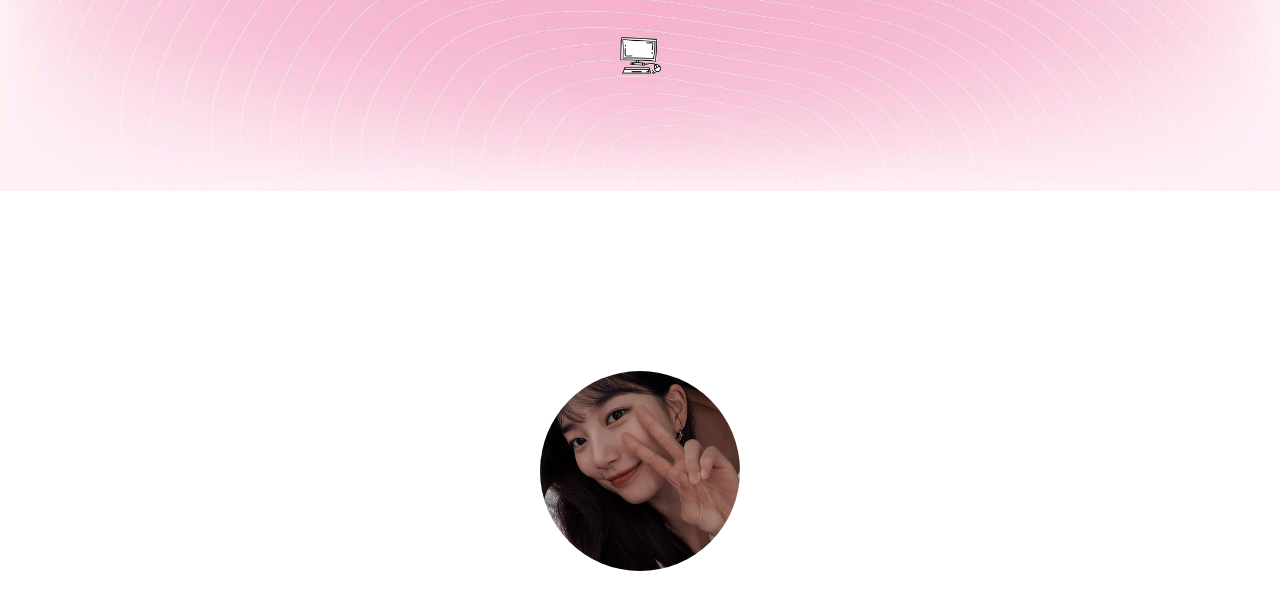
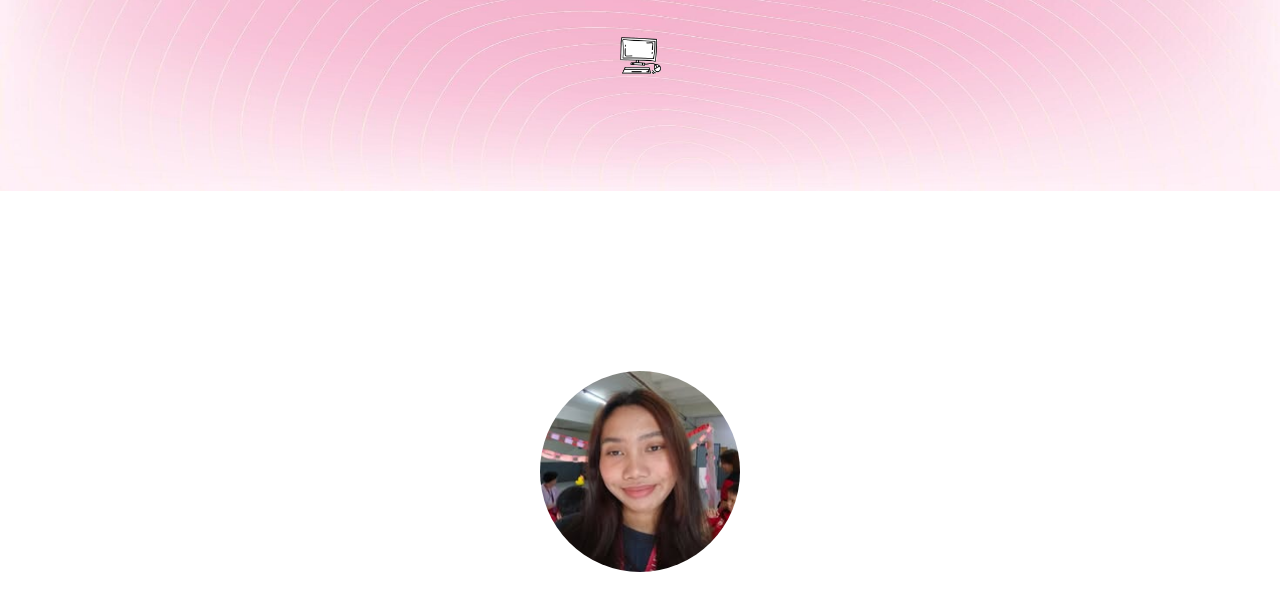
Before and after one commit to crea17/Kreah-Mejica-Site, a plain HTML site: page index.html in a window 1280 px wide. Shown: the part 209-800 px from the top of the page. Drawn offline with Linux system fonts and the light colour scheme; a web font is replaced by a local one.

Commit message:
Update index.html

```diff
--- a/index.html
+++ b/index.html
@@ -22,7 +22,7 @@
 
     <div class="middle-container">
         <div class="profile">
-            <img src="img/me.png" alt="me">
+            <img src="img/profi.png" alt="me">
             <h2>Hello</h2>
             <p class="intro">I am an IT student from Emilio Aguinaldo College.</p>
         </div>
```
